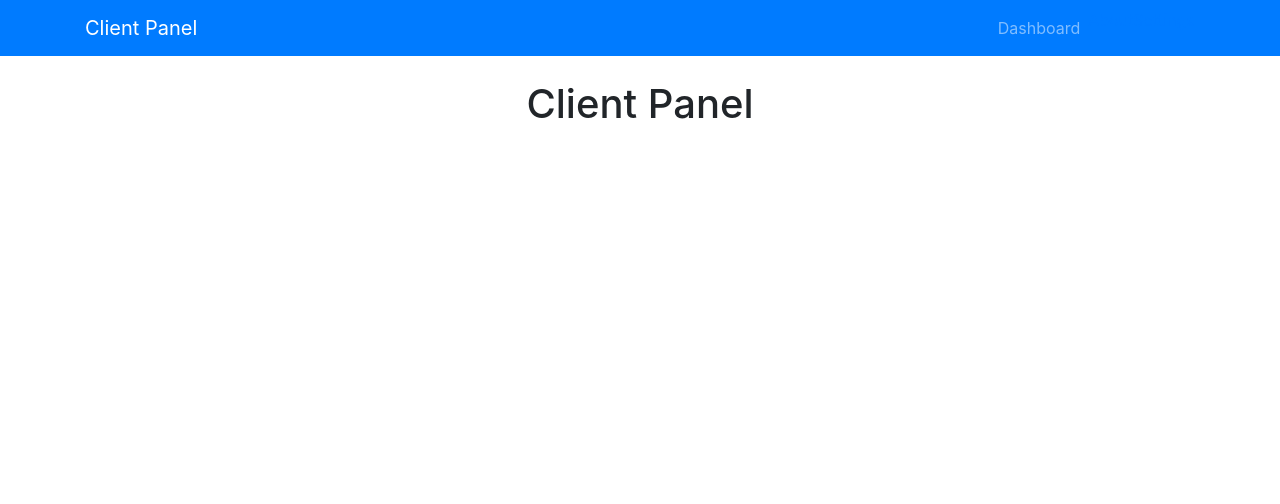
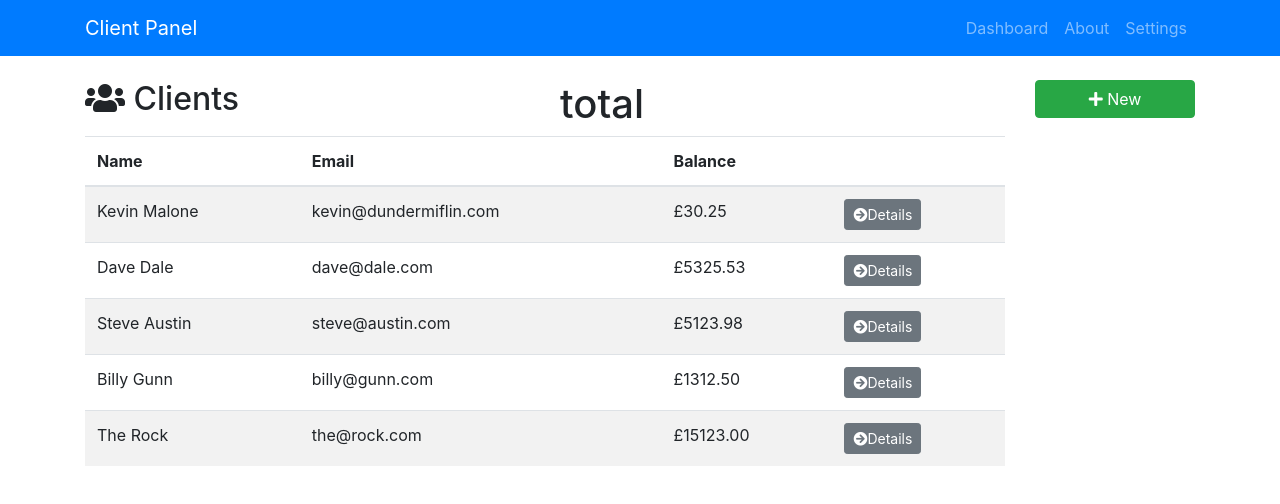
Before and after one commit to KabirMaan/react-firebase-client-panel, a React (Create React App) app: page / in a window 1280 px wide. Shown: the top 504 px of the page. Built offline with nearby package versions, Linux system fonts and the light colour scheme.

Commit message:
Dashboard, Sidebar and Client Components

```diff
--- a/src/App.css
+++ /dev/null
@@ -1,28 +0,0 @@
-.App {
-  text-align: center;
-}
-
-.App-logo {
-  animation: App-logo-spin infinite 20s linear;
-  height: 80px;
-}
-
-.App-header {
-  background-color: #222;
-  height: 150px;
-  padding: 20px;
-  color: white;
-}
-
-.App-title {
-  font-size: 1.5em;
-}
-
-.App-intro {
-  font-size: large;
-}
-
-@keyframes App-logo-spin {
-  from { transform: rotate(0deg); }
-  to { transform: rotate(360deg); }
-}
--- a/src/App.js
+++ b/src/App.js
@@ -1,7 +1,7 @@
 import React, { Component } from "react";
 import { BrowserRouter as Router, Route, Switch } from "react-router-dom";
 import AppNavbar from "./components/layout/AppNavbar";
-import "./App.css";
+import Dashboard from "./components/layout/Dashboard";
 
 class App extends Component {
   render() {
@@ -10,7 +10,9 @@
         <div className="App">
           <AppNavbar />
           <div className="container">
-            <h1>Client Panel</h1>
+            <Switch>
+              <Route exact path="/" component={Dashboard} />
+            </Switch>
           </div>
         </div>
       </Router>
--- a/src/components/clients/Clients.js
+++ b/src/components/clients/Clients.js
@@ -0,0 +1,101 @@
+import React, { Component } from "react";
+import { Link } from "react-router-dom";
+
+class Clients extends Component {
+  render() {
+    const clients = [
+      {
+        id: "1231",
+        firstName: "Kevin",
+        lastName: "Malone",
+        email: "kevin@dundermiflin.com",
+        phone: "555-555-5555",
+        balance: "30.25"
+      },
+      {
+        id: "4131",
+        firstName: "Dave",
+        lastName: "Dale",
+        email: "dave@dale.com",
+        phone: "131-411-5325",
+        balance: "5325.53"
+      },
+      {
+        id: "1341",
+        firstName: "Steve",
+        lastName: "Austin",
+        email: "steve@austin.com",
+        phone: "232-553-5324",
+        balance: "5123.98"
+      },
+      {
+        id: "111",
+        firstName: "Billy",
+        lastName: "Gunn",
+        email: "billy@gunn.com",
+        phone: "111-111-1111",
+        balance: "1312.50"
+      },
+      {
+        id: "1",
+        firstName: "The",
+        lastName: "Rock",
+        email: "the@rock.com",
+        phone: "555-222-2455",
+        balance: "15123"
+      }
+    ];
+
+    if (clients) {
+      return (
+        <div>
+          <div className="row">
+            <div className="col-md-6">
+              <h2>
+                {" "}
+                <i className="fas fa-users" /> Clients
+              </h2>
+            </div>
+            <div className="col-md-6">
+              <h1>total</h1>
+            </div>
+          </div>
+          <table className="table table-striped">
+            <thead className="thead-inverse">
+              <tr>
+                <th>Name</th>
+                <th>Email</th>
+                <th>Balance</th>
+                <th />
+              </tr>
+            </thead>
+            <tbody>
+              {clients.map(client => (
+                <tr key={client.id}>
+                  <td>
+                    {client.firstName} {client.lastName}
+                  </td>
+                  <td>{client.email}</td>
+                  <td>£{parseFloat(client.balance).toFixed(2)}</td>
+                  <td>
+                    <Link
+                      to={`/client/${client.id}`}
+                      className="btn btn-secondary btn-sm"
+                    >
+                      <i className="fas fa-arrow-circle-right" />
+                      Details
+                    </Link>
+                  </td>
+                </tr>
+              ))}
+            </tbody>
+          </table>
+        </div>
+      );
+    } else {
+      return <h1>Loading</h1>;
+    }
+  }
+}
+
+export default Clients;
--- a/src/components/layout/AppNavbar.js
+++ b/src/components/layout/AppNavbar.js
@@ -26,10 +26,14 @@
                 </Link>
               </li>
               <li className="nav-item">
-                <Link to="/">About</Link>
+                <Link to="/" className="nav-link">
+                  About
+                </Link>
               </li>
               <li className="nav-item">
-                <Link to="/">Settings</Link>
+                <Link to="/" className="nav-link">
+                  Settings
+                </Link>
               </li>
             </ul>
           </div>
--- a/src/components/layout/Dashboard.js
+++ b/src/components/layout/Dashboard.js
@@ -0,0 +1,16 @@
+import React from "react";
+import Clients from "../clients/Clients";
+import Sidebar from "../layout/Sidebar";
+
+export default () => {
+  return (
+    <div className="row">
+      <div className="col-md-10">
+        <Clients />
+      </div>
+      <div className="col-md-2">
+        <Sidebar />
+      </div>
+    </div>
+  );
+};
--- a/src/components/layout/Sidebar.js
+++ b/src/components/layout/Sidebar.js
@@ -0,0 +1,10 @@
+import React from "react";
+import { Link } from "react-router-dom";
+
+export default () => {
+  return (
+    <Link to="/client/add" className="btn btn-success btn-block">
+      <i className="fas fa-plus" /> New
+    </Link>
+  );
+};
```
